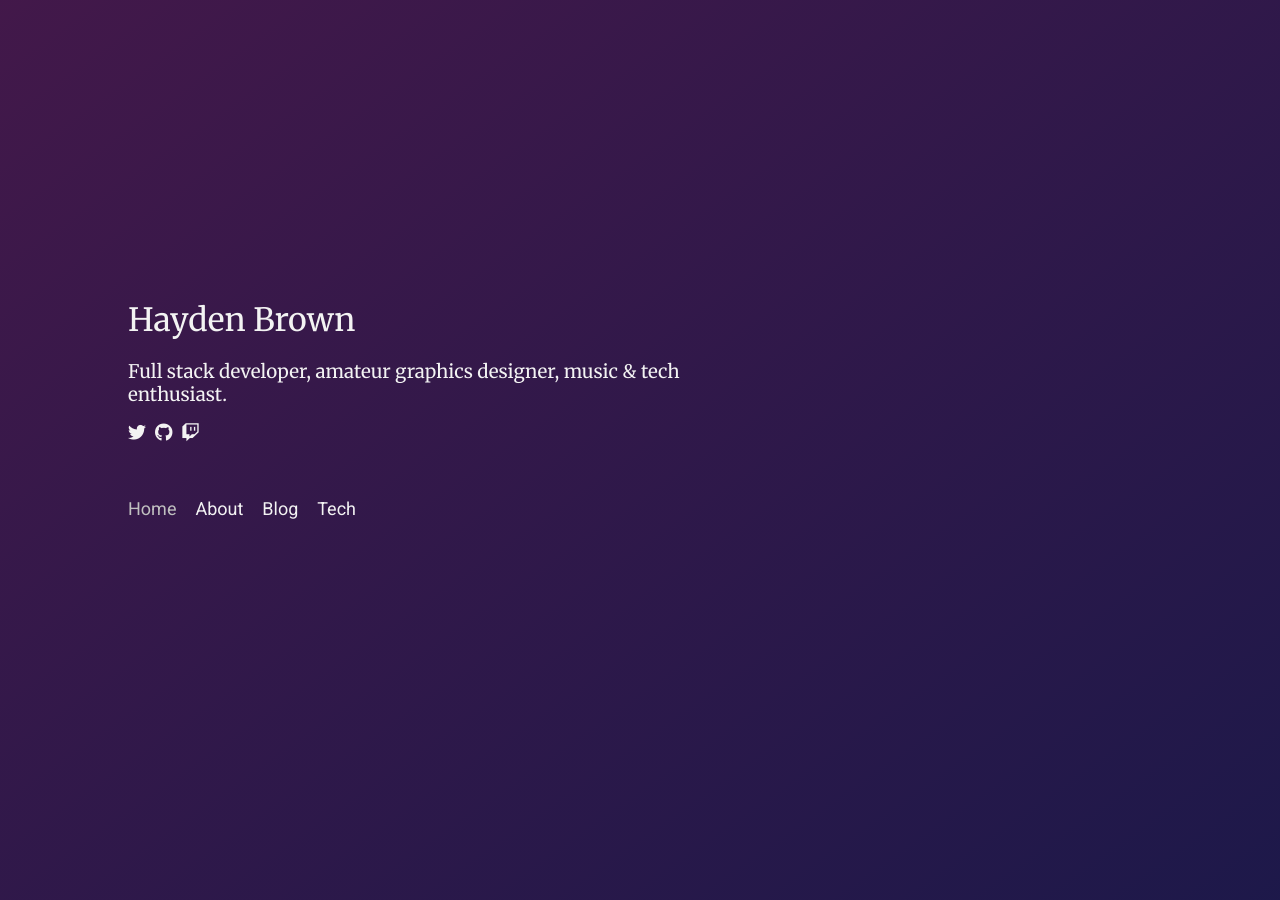
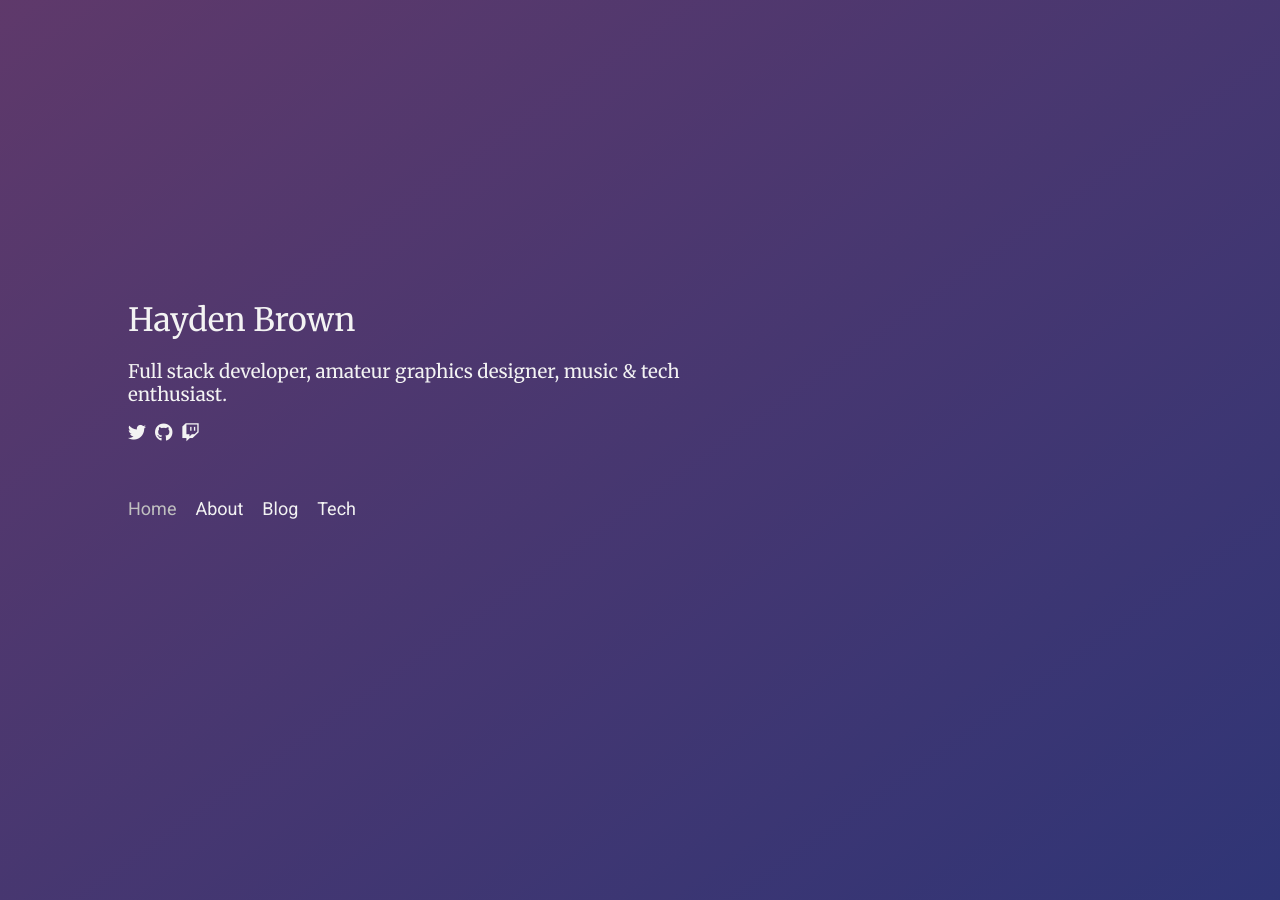
Before and after one commit to htbrown/htbrown.com, a Jekyll site: the page built from index.html, in a window 1280 px wide. Built offline with Jekyll 4.4.1, drawn with Linux system fonts in a browser that asks for light colours; nearby versions of some CDN libraries.

Commit message:
make it more SASSY (also tweak some colours to make it a bit more contrasty)
tbh you can take or leave the colours but it makes stuff easier to read

```diff
--- a/_includes/head.html
+++ b/_includes/head.html
@@ -4,7 +4,8 @@
 <title>{{ include.title }} / HTBrown</title>
 <link rel="stylesheet" href="/assets/css/main.css">
 <script src="https://kit.fontawesome.com/3da63ac8e8.js" crossorigin="anonymous"></script>
-
+<link rel="preconnect" href="https://fonts.gstatic.com">
+<link href="https://fonts.googleapis.com/css2?family=Merriweather&family=Roboto&display=swap" rel="stylesheet">
 <!-- start metadata nonsense -->
 <meta name="title" content="{{ include.title }} / HTBrown">
 <meta name="description" content="{{ page.description }}">
--- a/_scss/footer.scss
+++ b/_scss/footer.scss
@@ -1,12 +1,12 @@
 footer {
     margin-top: 3em;
-}
 
-footer p {
+    p {
         font-size: 11px;
         line-height: 15px;
     }
 
-footer .version {
+    .version {
         font-size: 9px;
     }
+}
--- a/_scss/markdown.scss
+++ b/_scss/markdown.scss
@@ -2,29 +2,29 @@
     margin: 10px 10px 10px 0;
     padding: 10px 0px 10px 20px;
     border-left: 5px solid $primary;
-    background-color: rgba($primary, .1)
-}
+    background-color: rgba($primary, .1);
 
-blockquote p {
+    p {
         margin: 0;
         padding: 0;
     }
+}
 
-code.highlighter-rouge {
+code {
+    padding: 0 3px;
+    margin: 0;
+
+    &.highlighter-rouge {
         background-color: rgba($primary, .25);
         font-family: monospace;
         padding: 0 3px;
     }
 
-code {
-    padding: 0 3px;
-    margin: 0;
-}
-
-code * {
+    * {
         font-family: monospace;
         padding: 0;
         margin: 0;
+    }
 }
 
 div.highlight {
@@ -35,10 +35,13 @@
 
 hr {
     border: none;
-    height: 1px;
-    background-color: darken($light, 20%);
+    border-radius: 2px;
+    height: 2px;
+    background-color: $light;
 }
 
-.post-content h1, .post-content h2, .post-content h3, .post-content h4, .post-content h5, .post-content h6 {
+.post-content {
+    h1, h2, h3, h4, h5, h6 {
         margin-top: 2em;
     }
+}
--- a/_scss/nav.scss
+++ b/_scss/nav.scss
@@ -4,7 +4,6 @@
     height: 40px;
     margin-top: 5vh;
     margin-bottom: 10vh;
-}
 
     .nav-item {
         height: 100%;
@@ -26,3 +25,4 @@
         height: 0;
         transform: scaleX(0) !important;
     }
+}
--- a/_scss/tech.scss
+++ b/_scss/tech.scss
@@ -5,9 +5,8 @@
     margin: 0;
     padding: 0;
     width: 100%;
-}
 
-.tech li {
+    li {
         list-style: none;
         width: 40%;
         padding: 30px;
@@ -19,15 +18,17 @@
         border-radius: 15px;
     }
 
-.tech p {
+    p {
         font-size: 15px;
         line-height: 18px;
         color: $dark;
     }
 
-.tech h3 {
+    h3 {
         color: $dark;
     }
+}
+
 
 @media screen and (max-width: 800px) {
     .tech li {
--- a/_scss/text.scss
+++ b/_scss/text.scss
@@ -1,5 +1,3 @@
-@import url('https://fonts.googleapis.com/css2?family=Merriweather&family=Roboto&display=swap');
-
 h1, h2, h3, h4, h5, h6 {
     font-family: 'Merriweather', serif;
     font-weight: 300;
@@ -30,11 +28,10 @@
 
 a {
     text-decoration: none;
-    color: $primary;
+    color: lighten($primary, 50%);
     position: relative;
-}
 
-a:after {
+    &:after {
         content: '';
         height: 2px;
         width: 100%;
@@ -47,8 +44,9 @@
         transform-origin: bottom left;
     }
 
-a:hover:after {
+    &:hover:after {
         transform: scaleX(1);
+    }
 }
 
 .social-icon {
@@ -58,10 +56,10 @@
 .social-icon i {
     transition: color .2s ease;
     font-size: 18px;
+
+    &:hover i {
+        color: $primary;
     }
-
-.social-icon:hover i {
-    color: $primary;
 }
 
 .inline-heading {
--- a/assets/css/main.scss
+++ b/assets/css/main.scss
@@ -19,7 +19,7 @@
 }
 
 body {
-    background: linear-gradient(rgba(0,0,0,.5), rgba(0,0,0,0.5)), linear-gradient(to bottom right, #D0026C, #943194, #003294);
+    background: linear-gradient(rgba(0,0,0,.5), rgba(0,0,0,0.5)), linear-gradient(to bottom right, lighten(#D0026C, 25%), lighten(#943194, 25%), lighten(#003294, 25%));
     background-size: 400% 400%;
     background-attachment: fixed;
 
```
Lines whose indentation alone changed are shown as unchanged.
